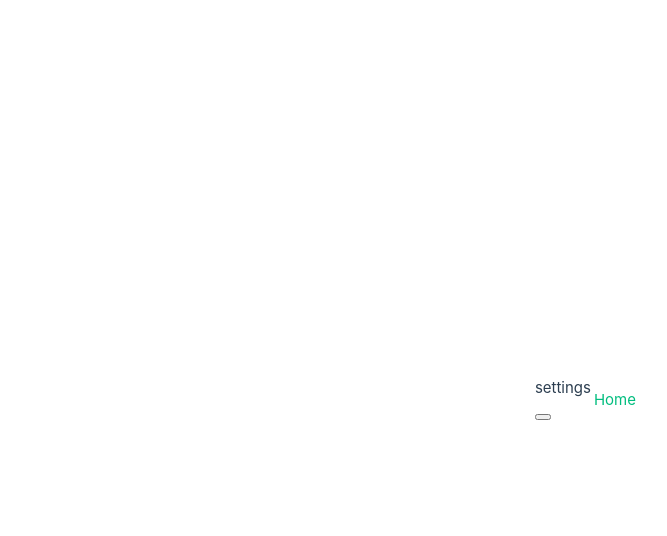
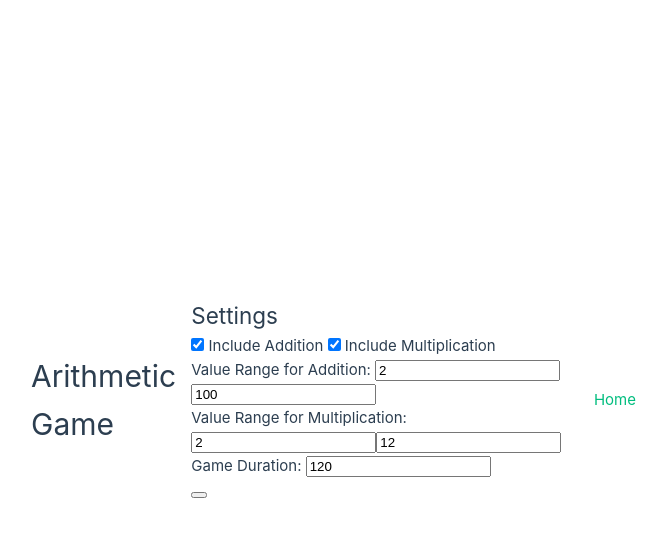
Before and after one commit to quantgamer/quant-gamer, a Vue app: page /arithmeticgame in a window 1280 px wide. Both pictures are taken after a click on the button 560 px from the left and 417 px from the top of the page. Shown: the top 536 px of the page, without its empty margins (1-668 px from the left). Built offline with nearby package versions, Linux system fonts and the light colour scheme; the HTML template or start-up script is replaced by a standard one.

Commit message:
add addition/multiplication and duration property

```diff
--- a/src/views/ArithmeticGame.vue
+++ b/src/views/ArithmeticGame.vue
@@ -1,18 +1,78 @@
 <script setup lang="ts">
-import { ref } from "vue";
+import { reactive, ref } from "vue";
 
 const gameStarted = ref(true);
-const switchGameStarted = () => {
-  gameStarted.value = !gameStarted.value;
-};
+
+const startGame = () => (gameStarted.value = !gameStarted.value);
+
+const settings = reactive({
+  includeAddition: true,
+  includeMultiplication: true,
+  additionMin: 2,
+  additionMax: 100,
+  multiplicationMin: 2,
+  multiplicationMax: 12,
+  duration: 120,
+});
 </script>
 
 <template>
   <div class="arithmeticgame">
+    <h1>Arithmetic Game</h1>
     <div class="game-container">
-      <div v-if="!gameStarted" class="settings">settings</div>
-      <div v-else class="game">game</div>
-      <button @click="switchGameStarted" />
+      <div v-if="!gameStarted" class="settings">
+        <h2>Settings</h2>
+        <div>
+          <label>
+            <input type="checkbox" v-model="settings.includeAddition" /> Include
+            Addition
+          </label>
+          <label>
+            <input type="checkbox" v-model="settings.includeMultiplication" />
+            Include Multiplication
+          </label>
+        </div>
+        <div>
+          <label>
+            Value Range for Addition:
+            <input
+              type="number"
+              v-model.number="settings.additionMin"
+              placeholder="Min"
+            />
+            <input
+              type="number"
+              v-model.number="settings.additionMax"
+              placeholder="Max"
+            />
+          </label>
+        </div>
+        <div>
+          <label>
+            Value Range for Multiplication:
+            <input
+              type="number"
+              v-model.number="settings.multiplicationMin"
+              placeholder="Min"
+            />
+            <input
+              type="number"
+              v-model.number="settings.multiplicationMax"
+              placeholder="Max"
+            />
+          </label>
+        </div>
+        <div>
+          <label>
+            Game Duration:
+            <input type="number" v-model.number="settings.duration" />
+          </label>
+        </div>
+      </div>
+      <div v-else class="game">
+        <h2>Game</h2>
+      </div>
+      <button @click="startGame" />
     </div>
     <nav>
       <RouterLink to="/">Home</RouterLink>
```
